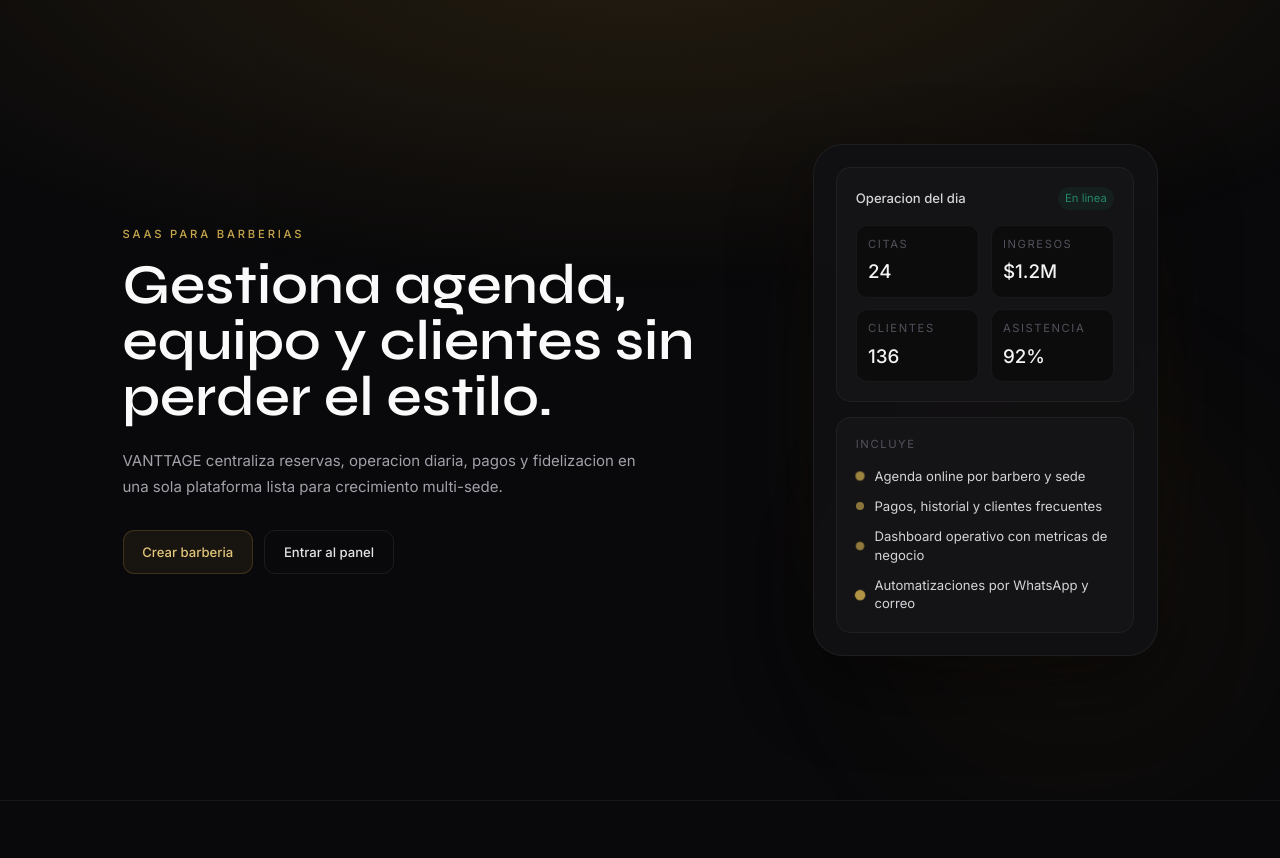
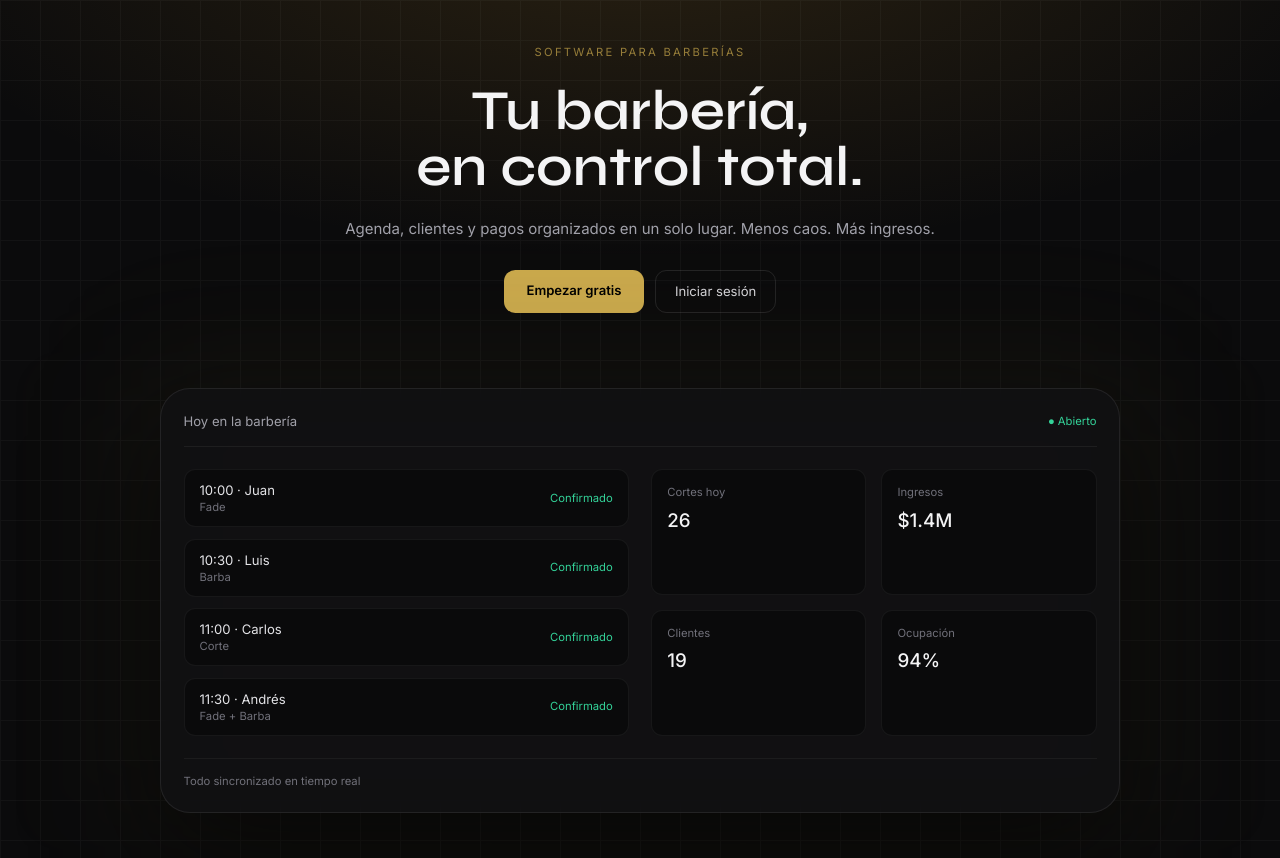
Before and after one commit to Vanttage/vanttage-barbershop-platform, a Next.js app: page / in a window 1280 px wide. Before the commit the page ends 801 px from the top, so only its background shows below. Built offline with nearby package versions, Linux system fonts and the light colour scheme.

Commit message:
Se egrearon nuevos cambios y ajustes UI, se agrego el QR y las URL dinamicas por barberias V1.0.1

```diff
--- a/app/(auth)/login/page.tsx
+++ b/app/(auth)/login/page.tsx
@@ -1,8 +1,11 @@
 "use client";
 
 import Link from "next/link";
+import { Suspense } from "react";
+import { useSearchParams } from "next/navigation";
 import { signIn, getSession } from "next-auth/react";
 import { useState, useEffect } from "react";
+import { Mail, Lock, ArrowRight, Eye, EyeOff } from "lucide-react";
 
 const ROLE_DESTINATIONS: Record<string, string> = {
   superadmin: "/superadmin",
@@ -10,21 +13,24 @@ const ROLE_DESTINATIONS: Record<string, string> = {
   client:     "/",
 };
 
-export default function LoginPage() {
-  // useEffect evita hydration mismatch — los searchParams solo existen en cliente
-  const [rawCallback, setRawCallback] = useState("");
+// ── Componente interno que usa useSearchParams (requiere Suspense padre) ──────
+function LoginPageContent() {
+  const searchParams = useSearchParams();
+  const rawCallback  = searchParams.get("callbackUrl") ?? "";
+
+  const [mounted, setMounted]   = useState(false);
   const [form, setForm]         = useState({ email: "", password: "" });
   const [loading, setLoading]   = useState(false);
   const [error, setError]       = useState("");
   const [showPass, setShowPass] = useState(false);
 
-  useEffect(() => {
-    const p = new URLSearchParams(window.location.search);
-    setRawCallback(p.get("callbackUrl") ?? "");
-  }, []);
+  // mounted evita hydration mismatch causado por password managers
+  // (1Password, Chrome, etc.) que inyectan elementos en el DOM antes de hidratar
+  useEffect(() => { setMounted(true); }, []);
+  if (!mounted) return null;
 
-  async function handleSubmit(e: React.FormEvent<HTMLFormElement>) {
-    e.preventDefault();
+  async function handleSubmit(event: React.FormEvent<HTMLFormElement>) {
+    event.preventDefault();
     setLoading(true);
     setError("");
 
@@ -55,16 +61,16 @@ export default function LoginPage() {
   return (
     <div className="relative flex min-h-screen items-center justify-center overflow-hidden bg-[#0a0a0a] px-6">
 
-      {/* Glow dorado superior */}
-      <div className="pointer-events-none absolute inset-0 bg-[radial-gradient(ellipse_60%_40%_at_50%_-10%,rgba(182,134,44,0.18),transparent)]" />
+      {/* Glow dorado */}
+      <div className="pointer-events-none absolute inset-0 bg-[radial-gradient(ellipse_60%_40%_at_50%_-10%,rgba(182,134,44,0.15),transparent)]" />
 
-      {/* Grid sutil — inline style evita problemas de hydration con clases arbitrarias */}
+      {/* Grid sutil — inline style para evitar diferencias de parsing SSR/cliente */}
       <div
         aria-hidden
-        className="pointer-events-none absolute inset-0 opacity-[0.035]"
+        className="pointer-events-none absolute inset-0 opacity-[0.04]"
         style={{
           backgroundImage:
-            "linear-gradient(to right,#ffffff 1px,transparent 1px),linear-gradient(to bottom,#ffffff 1px,transparent 1px)",
+            "linear-gradient(to right,#fff 1px,transparent 1px),linear-gradient(to bottom,#fff 1px,transparent 1px)",
           backgroundSize: "40px 40px",
         }}
       />
@@ -73,98 +79,81 @@ export default function LoginPage() {
 
         {/* ── LOGO ── */}
         <div className="mb-10 text-center">
-          <p className="font-display text-[32px] font-semibold tracking-[0.18em] text-gold drop-shadow-[0_0_22px_rgba(182,134,44,0.5)]">
+          <div className="font-display text-[30px] font-semibold tracking-[0.18em] text-gold">
             VANTTAGE
-          </p>
-          <p className="mt-2 text-[11px] uppercase tracking-[0.22em] text-zinc-600">
+          </div>
+          <div className="mt-2 text-[11px] uppercase tracking-[0.22em] text-zinc-600">
             Acceso a tu operación
-          </p>
+          </div>
         </div>
 
         {/* ── CARD ── */}
-        <div className="rounded-[2rem] border border-white/[0.06] bg-[#111113]/90 p-8 shadow-[0_40px_120px_rgba(0,0,0,0.7)] backdrop-blur-xl">
+        <div className="rounded-[2rem] border border-white/[0.06] bg-[#111113]/90 p-8 shadow-[0_40px_120px_rgba(0,0,0,0.65)] backdrop-blur-xl">
 
           <div className="mb-7">
             <h1 className="font-display text-[26px] font-semibold text-zinc-100">
-              Inicia sesión
+              Iniciar sesión
             </h1>
-            <p className="mt-1.5 text-sm leading-relaxed text-zinc-500">
-              Gestiona tu barbería sin fricción desde cualquier dispositivo.
+            <p className="mt-2 text-sm text-zinc-500">
+              Accede a tu panel de gestión.
             </p>
           </div>
 
           <form className="space-y-5" onSubmit={handleSubmit}>
 
             {/* EMAIL */}
-            <div>
-              <label className="mb-1.5 block text-[11px] uppercase tracking-[0.14em] text-zinc-500">
-                Email
-              </label>
+            <div className="relative">
+              <Mail className="absolute left-3 top-1/2 -translate-y-1/2 h-4 w-4 text-zinc-500" />
               <input
                 type="email"
                 autoComplete="email"
                 value={form.email}
                 onChange={(e) => setForm((p) => ({ ...p, email: e.target.value }))}
-                placeholder="admin@barberia.co"
+                placeholder="Email"
                 required
-                className="w-full rounded-xl border border-white/[0.08] bg-zinc-900/60 px-4 py-3 text-sm text-zinc-100 outline-none transition-all duration-200 placeholder:text-zinc-600 focus:border-gold/60 focus:bg-zinc-900 focus:ring-1 focus:ring-gold/20"
+                className="w-full rounded-xl border border-white/[0.08] bg-zinc-900/60 py-3 pl-10 pr-4 text-sm text-zinc-100 outline-none transition-all duration-200 placeholder:text-zinc-600 focus:border-gold/60 focus:ring-1 focus:ring-gold/20"
               />
             </div>
 
             {/* PASSWORD */}
             <div>
               <div className="mb-1.5 flex items-center justify-between">
-                <label className="text-[11px] uppercase tracking-[0.14em] text-zinc-500">
+                <span className="text-[11px] uppercase tracking-[0.14em] text-zinc-500">
                   Contraseña
-                </label>
+                </span>
                 <Link
                   href="/forgot-password"
-                  className="text-[11px] text-zinc-500 transition hover:text-gold"
+                  className="text-xs text-zinc-500 transition hover:text-gold"
                 >
                   Recuperar
                 </Link>
               </div>
+
               <div className="relative">
+                <Lock className="absolute left-3 top-1/2 -translate-y-1/2 h-4 w-4 text-zinc-500" />
                 <input
                   type={showPass ? "text" : "password"}
                   autoComplete="current-password"
                   value={form.password}
                   onChange={(e) => setForm((p) => ({ ...p, password: e.target.value }))}
-                  placeholder="Mínimo 8 caracteres"
+                  placeholder="••••••••"
                   required
-                  className="w-full rounded-xl border border-white/[0.08] bg-zinc-900/60 px-4 py-3 pr-11 text-sm text-zinc-100 outline-none transition-all duration-200 placeholder:text-zinc-600 focus:border-gold/60 focus:bg-zinc-900 focus:ring-1 focus:ring-gold/20"
+                  className="w-full rounded-xl border border-white/[0.08] bg-zinc-900/60 py-3 pl-10 pr-11 text-sm text-zinc-100 outline-none transition-all duration-200 placeholder:text-zinc-600 focus:border-gold/60 focus:ring-1 focus:ring-gold/20"
                 />
-                {/* Toggle mostrar/ocultar contraseña */}
                 <button
                   type="button"
                   onClick={() => setShowPass((v) => !v)}
                   tabIndex={-1}
                   className="absolute right-3 top-1/2 -translate-y-1/2 p-1 text-zinc-600 transition hover:text-zinc-300"
                 >
-                  {showPass ? (
-                    <svg width="15" height="15" viewBox="0 0 24 24" fill="none" stroke="currentColor" strokeWidth="2" strokeLinecap="round" strokeLinejoin="round">
-                      <path d="M17.94 17.94A10.07 10.07 0 0 1 12 20c-7 0-11-8-11-8a18.45 18.45 0 0 1 5.06-5.94"/>
-                      <path d="M9.9 4.24A9.12 9.12 0 0 1 12 4c7 0 11 8 11 8a18.5 18.5 0 0 1-2.16 3.19"/>
-                      <line x1="1" y1="1" x2="23" y2="23"/>
-                    </svg>
-                  ) : (
-                    <svg width="15" height="15" viewBox="0 0 24 24" fill="none" stroke="currentColor" strokeWidth="2" strokeLinecap="round" strokeLinejoin="round">
-                      <path d="M1 12s4-8 11-8 11 8 11 8-4 8-11 8-11-8-11-8z"/>
-                      <circle cx="12" cy="12" r="3"/>
-                    </svg>
-                  )}
+                  {showPass ? <EyeOff size={15} /> : <Eye size={15} />}
                 </button>
               </div>
             </div>
 
             {/* ERROR */}
             {error && (
-              <div className="flex items-center gap-2.5 rounded-xl border border-red-400/20 bg-red-400/[0.08] px-4 py-3 text-sm text-red-300">
-                <svg width="14" height="14" viewBox="0 0 24 24" fill="none" stroke="currentColor" strokeWidth="2" strokeLinecap="round" className="shrink-0">
-                  <circle cx="12" cy="12" r="10"/>
-                  <line x1="12" y1="8" x2="12" y2="12"/>
-                  <line x1="12" y1="16" x2="12.01" y2="16"/>
-                </svg>
+              <div className="rounded-lg border border-red-400/20 bg-red-400/10 px-4 py-3 text-sm text-red-300">
                 {error}
               </div>
             )}
@@ -173,24 +162,27 @@ export default function LoginPage() {
             <button
               type="submit"
               disabled={loading}
-              className="mt-1 w-full rounded-xl bg-gold py-3 text-sm font-semibold text-black shadow-[0_8px_24px_rgba(182,134,44,0.3)] transition-all duration-200 hover:brightness-110 active:scale-[0.98] disabled:opacity-60"
+              className="mt-2 flex w-full items-center justify-center gap-2 rounded-xl bg-gold py-3 text-sm font-semibold text-black shadow-[0_8px_24px_rgba(182,134,44,0.3)] transition-all duration-200 hover:brightness-110 active:scale-[0.98] disabled:opacity-60"
             >
               {loading ? (
-                <span className="flex items-center justify-center gap-2">
+                <>
                   <svg className="animate-spin" width="14" height="14" viewBox="0 0 24 24" fill="none" stroke="currentColor" strokeWidth="2.5">
-                    <path d="M21 12a9 9 0 1 1-6.219-8.56"/>
+                    <path d="M21 12a9 9 0 1 1-6.219-8.56" />
                   </svg>
                   Ingresando...
-                </span>
+                </>
               ) : (
-                "Entrar al panel"
+                <>
+                  Entrar
+                  <ArrowRight className="h-4 w-4" />
+                </>
               )}
             </button>
 
           </form>
         </div>
 
-        {/* FOOTER */}
+        {/* ── FOOTER ── */}
         <p className="mt-6 text-center text-sm text-zinc-600">
           ¿No tienes cuenta?{" "}
           <Link href="/register" className="font-medium text-gold/80 transition hover:text-gold">
@@ -202,3 +194,16 @@ export default function LoginPage() {
     </div>
   );
 }
+
+// ── Wrapper con Suspense — requerido por useSearchParams en Next.js 14 ────────
+export default function LoginPage() {
+  return (
+    <Suspense
+      fallback={
+        <div className="flex min-h-screen items-center justify-center bg-[#0a0a0a]" />
+      }
+    >
+      <LoginPageContent />
+    </Suspense>
+  );
+}
--- a/app/page.tsx
+++ b/app/page.tsx
@@ -1,116 +1,117 @@
 import Link from "next/link";
-
-const features = [
-  "Agenda online por barbero y sede",
-  "Pagos, historial y clientes frecuentes",
-  "Dashboard operativo con metricas de negocio",
-  "Automatizaciones por WhatsApp y correo",
-];
 
 export default function HomePage() {
   return (
-    <main className="min-h-screen bg-zinc-950 text-zinc-100">
-      <section className="relative overflow-hidden border-b border-white/[0.05]">
-
-        {/* Luz dorada superior — respira */}
+    <main className="min-h-screen bg-[#0b0b0c] text-zinc-100">
+      <section className="relative overflow-hidden">
+        {/* Glow top */}
         <div
-          className="home-glow pointer-events-none absolute inset-0"
+          className="pointer-events-none absolute inset-0"
           style={{
             background:
-              "radial-gradient(ellipse 70% 45% at 50% -8%, rgba(182,134,44,0.22), transparent)",
+              "radial-gradient(ellipse 60% 40% at 50% -10%, rgba(182,134,44,0.18), transparent)",
           }}
         />
 
-        {/* Orbe ambiente inferior-derecho */}
-        <div
-          className="home-orb pointer-events-none absolute -bottom-24 -right-24 h-[600px] w-[600px] rounded-full"
-          style={{
-            background:
-              "radial-gradient(circle, rgba(182,134,44,0.07) 0%, transparent 70%)",
-            filter: "blur(60px)",
-          }}
-        />
+        {/* subtle grid */}
+        <div className="pointer-events-none absolute inset-0 opacity-[0.03] [background-image:linear-gradient(to_right,#fff_1px,transparent_1px),linear-gradient(to_bottom,#fff_1px,transparent_1px)] [background-size:40px_40px]" />
 
-        <div className="relative mx-auto flex min-h-screen max-w-6xl flex-col justify-center px-6 py-20 lg:flex-row lg:items-center lg:gap-16">
+        <div className="relative mx-auto max-w-6xl px-6 py-12">
+          {/* HERO CENTER */}
+          <div className="mx-auto max-w-3xl text-center">
+            <p className="mb-6 text-xs uppercase tracking-[0.2em] text-gold/70">
+              Software para barberías
+            </p>
 
-          {/* Left */}
-          <div className="max-w-2xl">
-            <p className="home-badge mb-4 text-xs font-medium uppercase tracking-[0.25em] text-gold">
-              SaaS para barberias
+            <h1 className="font-display text-5xl font-semibold leading-tight md:text-6xl">
+              Tu barbería,
+              <br />
+              en control total.
+            </h1>
+
+            <p className="mt-6 text-base text-zinc-400">
+              Agenda, clientes y pagos organizados en un solo lugar. Menos caos.
+              Más ingresos.
             </p>
-            <h1 className="home-h1 font-display text-5xl font-semibold leading-tight text-zinc-50 md:text-6xl">
-              Gestiona agenda, equipo y clientes sin perder el estilo.
-            </h1>
-            <p className="home-p mt-6 max-w-xl text-base leading-7 text-zinc-400">
-              VANTTAGE centraliza reservas, operacion diaria, pagos y fidelizacion
-              en una sola plataforma lista para crecimiento multi-sede.
-            </p>
-            <div className="home-ctas mt-8 flex flex-wrap gap-3">
+
+            <div className="mt-8 flex justify-center gap-3">
               <Link
                 href="/register"
-                className="rounded-xl border border-gold-b bg-gold-subtle px-5 py-3 text-sm font-medium text-gold-light transition hover:bg-[rgba(182,134,44,0.18)]"
+                className="rounded-xl bg-gold px-6 py-3 text-sm font-semibold text-black transition hover:scale-[1.04]"
               >
-                Crear barberia
+                Empezar gratis
               </Link>
+
               <Link
                 href="/login"
-                className="rounded-xl border border-white/[0.08] px-5 py-3 text-sm font-medium text-zinc-200 transition hover:border-white/[0.18] hover:bg-white/[0.03]"
+                className="rounded-xl border border-white/[0.1] px-5 py-3 text-sm text-zinc-300 transition hover:bg-white/[0.05]"
               >
-                Entrar al panel
+                Iniciar sesión
               </Link>
             </div>
           </div>
 
-          {/* Right — card */}
-          <div className="home-card relative mt-12 lg:mt-0 lg:w-[30rem]">
-            <div
-              className="home-orb pointer-events-none absolute -inset-6 rounded-[3rem]"
-              style={{
-                background:
-                  "radial-gradient(ellipse 80% 60% at 50% 50%, rgba(182,134,44,0.08), transparent)",
-                filter: "blur(24px)",
-              }}
-            />
-            <div className="relative grid gap-4 rounded-[2rem] border border-white/[0.06] bg-[#111113]/90 p-6 shadow-[0_30px_80px_rgba(0,0,0,0.45)]">
-              <div className="rounded-2xl border border-white/[0.05] bg-zinc-900/70 p-5">
-                <div className="flex items-center justify-between">
-                  <span className="text-sm font-medium text-zinc-300">Operacion del dia</span>
-                  <span className="home-online rounded-full bg-emerald-400/10 px-2 py-1 text-xs text-emerald-400">
-                    En linea
-                  </span>
+          {/* PRODUCT PREVIEW */}
+          <div className="relative mx-auto mt-20 max-w-5xl">
+            {/* glow behind */}
+            <div className="pointer-events-none absolute -inset-10 rounded-[3rem] bg-gold/5 blur-3xl" />
+
+            <div className="relative rounded-[2rem] border border-white/[0.08] bg-[#111113]/80 p-6 shadow-[0_40px_120px_rgba(0,0,0,0.6)] backdrop-blur">
+              {/* top bar */}
+              <div className="flex items-center justify-between border-b border-white/[0.06] pb-4">
+                <p className="text-sm text-zinc-400">Hoy en la barbería</p>
+                <span className="text-xs text-emerald-400">● Abierto</span>
+              </div>
+
+              {/* content */}
+              <div className="mt-6 grid gap-6 lg:grid-cols-2">
+                {/* left: schedule */}
+                <div className="space-y-3">
+                  {[
+                    ["10:00", "Juan", "Fade"],
+                    ["10:30", "Luis", "Barba"],
+                    ["11:00", "Carlos", "Corte"],
+                    ["11:30", "Andrés", "Fade + Barba"],
+                  ].map(([time, name, service]) => (
+                    <div
+                      key={time}
+                      className="flex items-center justify-between rounded-xl border border-white/[0.05] bg-zinc-950/70 px-4 py-3"
+                    >
+                      <div>
+                        <p className="text-sm text-zinc-200">
+                          {time} · {name}
+                        </p>
+                        <p className="text-xs text-zinc-500">{service}</p>
+                      </div>
+                      <span className="text-xs text-emerald-400">
+                        Confirmado
+                      </span>
+                    </div>
+                  ))}
                 </div>
-                <div className="mt-4 grid grid-cols-2 gap-3">
+
+                {/* right: stats */}
+                <div className="grid grid-cols-2 gap-4">
                   {[
-                    ["Citas", "24"],
-                    ["Ingresos", "$1.2M"],
-                    ["Clientes", "136"],
-                    ["Asistencia", "92%"],
-                  ].map(([label, value], i) => (
+                    ["Cortes hoy", "26"],
+                    ["Ingresos", "$1.4M"],
+                    ["Clientes", "19"],
+                    ["Ocupación", "94%"],
+                  ].map(([label, value]) => (
                     <div
                       key={label}
-                      className={`home-stat-${i} rounded-xl border border-white/[0.05] bg-zinc-950/70 p-3`}
+                      className="rounded-xl border border-white/[0.05] bg-zinc-950/70 p-4"
                     >
-                      <p className="text-xs uppercase tracking-[0.14em] text-zinc-600">{label}</p>
-                      <p className="mt-2 text-xl font-medium text-zinc-100">{value}</p>
+                      <p className="text-xs text-zinc-500">{label}</p>
+                      <p className="mt-2 text-xl font-medium">{value}</p>
                     </div>
                   ))}
                 </div>
               </div>
-              <div className="rounded-2xl border border-white/[0.05] bg-zinc-900/70 p-5">
-                <p className="text-xs uppercase tracking-[0.14em] text-zinc-600">Incluye</p>
-                <div className="mt-4 space-y-3">
-                  {[
-                    "Agenda online por barbero y sede",
-                    "Pagos, historial y clientes frecuentes",
-                    "Dashboard operativo con metricas de negocio",
-                    "Automatizaciones por WhatsApp y correo",
-                  ].map((item, i) => (
-                    <div key={item} className={`home-feat-${i} flex items-center gap-3`}>
-                      <span className={`home-dot-${i} h-2 w-2 flex-shrink-0 rounded-full bg-gold`} />
-                      <span className="text-sm text-zinc-300">{item}</span>
-                    </div>
-                  ))}
-                </div>
+
+              {/* bottom subtle */}
+              <div className="mt-6 border-t border-white/[0.05] pt-4 text-xs text-zinc-500">
+                Todo sincronizado en tiempo real
               </div>
             </div>
           </div>
```
Also changed, not shown: app/(auth)/layout.tsx (+2 -11 lines), .claude/settings.local.json, 1 other file (tests, documents, lock files or other folders).
